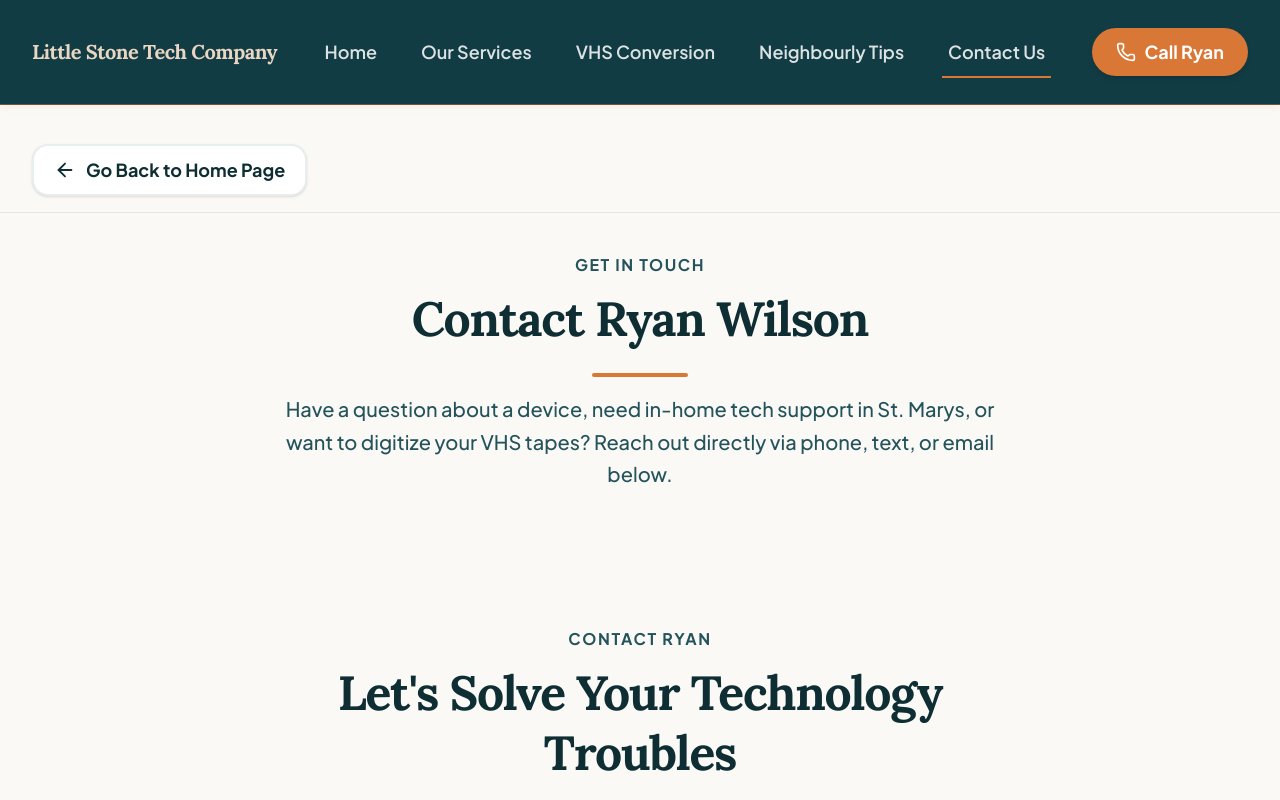
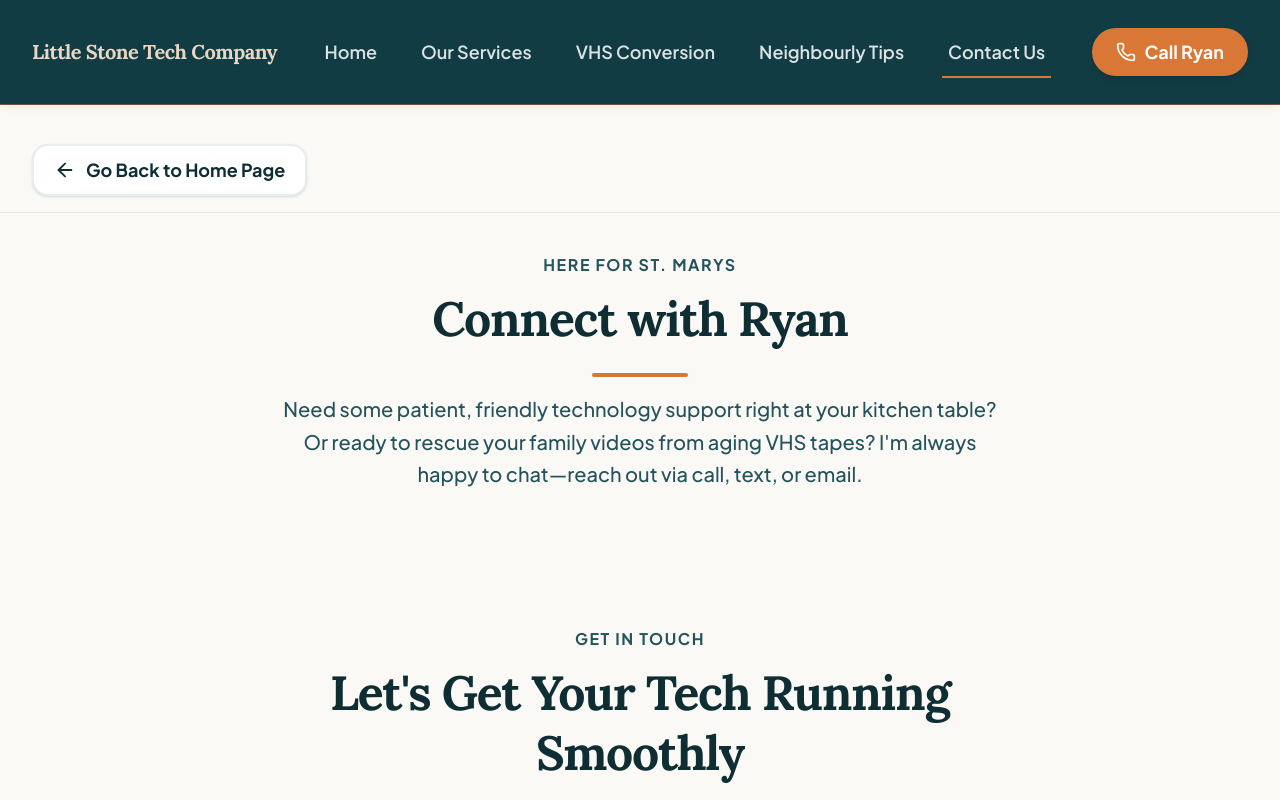
Before and after one commit to Pi-Rye314/new-lst-site, a Next.js app: page /contact in a window 1280 px wide. Shown: the top 800 px of the page. Built offline with nearby package versions, Linux system fonts and the light colour scheme.

Commit message:
Update contact copy to friendly, community-focused tone

```diff
--- a/src/app/contact/page.tsx
+++ b/src/app/contact/page.tsx
@@ -36,14 +36,14 @@ export default function ContactPage() {
         <div className="bg-brand-cream py-10 print-hide">
           <div className="max-w-3xl mx-auto text-center px-4">
             <span className="text-base font-bold text-brand-teal-light uppercase tracking-widest mb-3 block">
-              Get In Touch
+              Here for St. Marys
             </span>
             <h1 className="text-4xl sm:text-5xl font-serif font-extrabold text-brand-teal tracking-tight leading-tight">
-              Contact Ryan Wilson
+              Connect with Ryan
             </h1>
             <div className="w-24 h-1 bg-brand-orange mx-auto mt-6 rounded-full" />
             <p className="text-lg sm:text-xl text-brand-teal-light font-medium mt-4 leading-relaxed">
-              Have a question about a device, need in-home tech support in St. Marys, or want to digitize your VHS tapes? Reach out directly via phone, text, or email below.
+              Need some patient, friendly technology support right at your kitchen table? Or ready to rescue your family videos from aging VHS tapes? I'm always happy to chat—reach out via call, text, or email.
             </p>
           </div>
         </div>
--- a/src/components/ContactSection.tsx
+++ b/src/components/ContactSection.tsx
@@ -18,9 +18,9 @@ export default function ContactSection() {
 
         {/* Reusable Section Header */}
         <SectionHeader
-          tag="Contact Ryan"
-          title="Let's Solve Your Technology Troubles"
-          description="Call, text, or email me directly. I will get back to you promptly to schedule your friendly, stress-free in-home visit."
+          tag="Get in Touch"
+          title="Let's Get Your Tech Running Smoothly"
+          description="Call, text, or email me directly. I'll get back to you quickly to chat about what's going on and schedule a relaxed, jargon-free in-home visit at your convenience."
         />
 
         {/* Contact Content - Centered Layout */}
```
